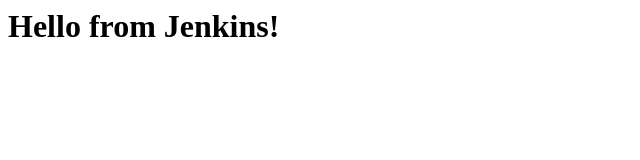
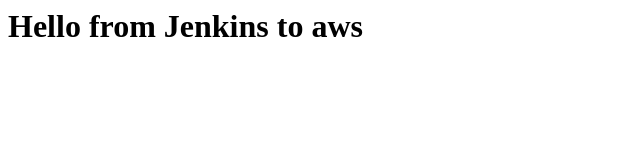
Before and after one commit to saurabh-shelke24/jenkins-saurabh, a plain HTML site: page index.html in a window 1280 px wide. Shown: the whole page, without its empty margins (0-640 px from the left). Drawn offline with Linux system fonts and the light colour scheme.

Commit message:
update in index file to AWS

```diff
--- a/index.html
+++ b/index.html
@@ -3,6 +3,6 @@
 <title>Jenkins Git Demo</title>
 </head>
 <body>
-<h1>Hello from Jenkins!</h1>
+<h1>Hello from Jenkins to aws</h1>
 </body>
 </html>
```
